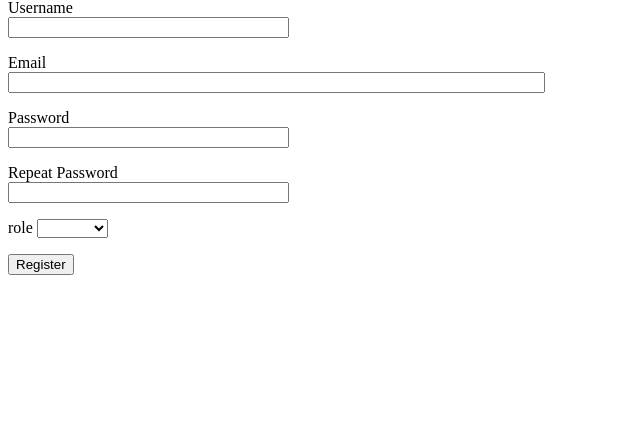
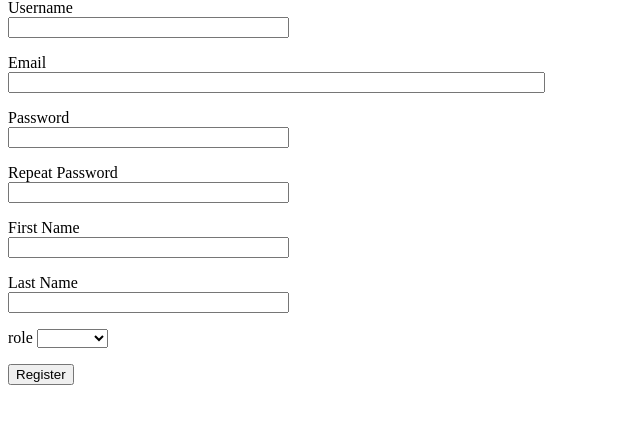
Before and after one commit to eyalbi/exams-io, a Flask app: page /register in a window 1280 px wide. Shown: the part 117-541 px from the top of the page, without its empty margins (0-640 px from the left). Run offline with Flask 2, Linux system fonts and the light colour scheme.

Commit message:
BSPM2021T26-117
דף בית של מרצה כולל קישור לדף הצגת פרטים וקישורים שונים

Co-Authored-By: netanelsu <58628741+netanelsu@users.noreply.github.com>
Co-Authored-By: tarwolfson <35375158+tarwolfson@users.noreply.github.com>
Co-Authored-By: Benjemin12 <58631805+Benjemin12@users.noreply.github.com>

```diff
--- a/backend/app.py
+++ b/backend/app.py
@@ -67,6 +67,8 @@
         if form.validate_on_submit():
             user = User(username=form.username.data, email=form.email.data)
             user.role = form.role.data
+            user.first_name = form.first_name.data
+            user.last_name = form.last_name.data
             user.set_password(form.password.data)
             user.save()
             flash('Congratulations, you are now a registered user!')
@@ -84,8 +86,12 @@
     if user.role == 'Student':
         return render_template('Student.html',user = user)
     elif user.role == 'Lecturer':
-        return render_template('Student.html',user = user)
-    return render_template("Lecturer.html", title='Home Page')
+        return render_template('Lecturer.html', user = user)
+    elif user.role == 'Admin':
+        return render_template("Admin.html", title='Home Page')
+    else:
+        return redirect(url_for('index'))
+
 
 
 @app.route('/Student/Exams')
@@ -110,5 +116,23 @@
     u = User.objects(username=current_user.username).first()
     return render_template("PersonalInfo.html", title='info Page', user = u)
 
+
+@app.route('/Lecturer/Exams')
+@login_required
+def Lec_Exams():
+    return render_template('UploadExams.html')
+
+@app.route('/Lecturer/Messages')
+@login_required
+def Lec_Messages():
+   return render_template("messages.html", title='Messages Page')
+
+@app.route('/Lecturer/PersonalInfo')
+@login_required
+def Lec_personal_info():
+    u = User.objects(username=current_user.username).first()
+    return render_template("PersonalInfo.html", title='info Page', user = u)
+
+
 if __name__ == '__main__':
     app.run()
--- a/backend/forms.py
+++ b/backend/forms.py
@@ -14,7 +14,9 @@
     password = PasswordField('Password', validators=[DataRequired()])
     password2 = PasswordField(
         'Repeat Password', validators=[DataRequired(), EqualTo('password')])
-    role = SelectField('select role:', choices = [('Student', 'Student'),('Lecturer', 'Lecturer')])
+    first_name = StringField('First Name', validators=[DataRequired()])
+    last_name = StringField('Last Name', validators=[DataRequired()])
+    role = SelectField('select role:', choices = [('Student', 'Student'),('Lecturer', 'Lecturer'),('Admin' ,'Admin')])
     submit = SubmitField('Register')
 
 
--- /dev/null
+++ b/backend/templates/UploadExams.html
@@ -0,0 +1 @@
+<h1>exams</h1>
--- a/backend/templates/register.html
+++ b/backend/templates/register.html
@@ -32,6 +32,20 @@
             <span style="color: red;">[{{ error }}]</span>
             {% endfor %}
         </p>
+        <p>
+            {{ form.first_name.label }}<br>
+            {{ form.first_name(size=32) }}<br>
+            {% for error in form.password2.errors %}
+            <span style="color: red;">[{{ error }}]</span>
+            {% endfor %}
+        </p>
+        <p>
+            {{ form.last_name.label }}<br>
+            {{ form.last_name(size=32) }}<br>
+            {% for error in form.password2.errors %}
+            <span style="color: red;">[{{ error }}]</span>
+            {% endfor %}
+        </p>
         <div class="input-group">
             <span class="input-group-addon">role</span>
                 <select name="role" class="selectpicker form-control">
```
Also changed, not shown: backend/templates/Lecturer.html (added, +22 -0 lines).
